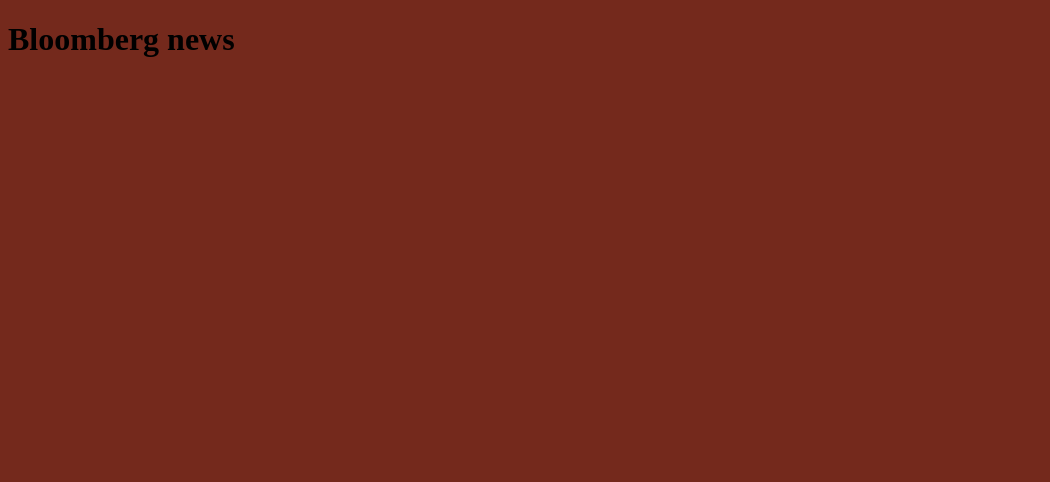
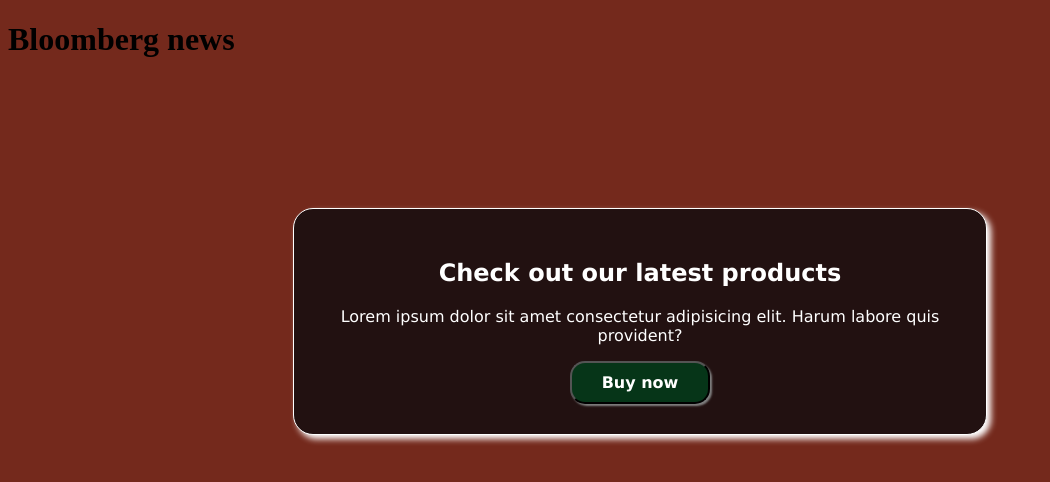
Before and after one commit to Alejupas/npm_uzd_2, a website with bundled scripts: page index.html in a window 1280 px wide. Shown: the whole page, without its empty margins (0-1050 px from the left). Built offline with nearby package versions, Linux system fonts and the light colour scheme.

Commit message:
banner css html js

```diff
--- a/banner.js
+++ b/banner.js
@@ -1,4 +1,26 @@
 // 13N sukurti atskirame faile funkcija banner, kuri grazina i html
 // sustilizuota banneri. css galite aprasyti css atskiram faile.
-// banneryje yra antrasta, paraste, mygtukas,
+// banneryje yra antraste, paraste, mygtukas,
 // extra, paspaudus mygtuka padaryti console log
+function banner() {
+  const bannerDiv = document.createElement("div");
+  bannerDiv.className = "banner-div";
+  document.body.insertAdjacentElement("beforeend", bannerDiv);
+  const bannerHeading = document.createElement("h2");
+  bannerHeading.className = "banner-heading";
+  bannerHeading.textContent = "Check out our latest products";
+  const bannerP = document.createElement("p");
+  bannerP.className = "banner-paragraph";
+  bannerP.textContent =
+    "Lorem ipsum dolor sit amet consectetur adipisicing elit. Harum labore quis provident?";
+  const bannerBtn = document.createElement("button");
+  bannerBtn.className = "banner-btn";
+  bannerBtn.textContent = "Buy now";
+  bannerDiv.append(bannerHeading, bannerP, bannerBtn);
+
+  bannerBtn.addEventListener("click", () => {
+    console.log("paspaudei banerio butona");
+  });
+}
+
+export default banner;
--- a/html.js
+++ b/html.js
@@ -1,2 +1,5 @@
 import mainTitle from "./main_title.js";
 document.body.append(mainTitle("Bloomberg news"));
+
+import banner from "./banner.js";
+banner();
--- a/index.html
+++ b/index.html
@@ -7,6 +7,7 @@
     <script src="./main_title.js" defer type="module"></script>
     <script src="./app.js" defer type="module"></script>
     <script src="./html.js" defer type="module"></script>
+    <script src="./banner.js" defer type="module"></script>
     <script src="./pirmas.js" defer type="module"></script>
     <script src="./antras.js" defer type="module"></script>
     <link rel="stylesheet" href="style.css">
--- a/style.css
+++ b/style.css
@@ -1,3 +1,35 @@
 body {
   background-color: rgb(116, 41, 28);
 }
+
+.banner-div {
+  border: 1px solid white;
+  border-radius: 20px;
+  box-shadow: 4px 4px 6px white;
+  background-color: rgb(34, 17, 17);
+  width: 50%;
+  text-align: center;
+  padding: 30px;
+  color: white;
+  margin: 0 auto;
+  margin-top: 150px;
+  font-family: Verdana, Geneva, Tahoma, sans-serif;
+}
+
+.banner-btn {
+  padding: 10px 30px;
+  border-radius: 15px;
+  box-shadow: 2px 2px 2px grey;
+  font-size: 16px;
+  font-weight: 700;
+  background-color: rgb(6, 53, 24);
+  font-family: Verdana, Geneva, Tahoma, sans-serif;
+  color: white;
+}
+
+.banner-btn:hover {
+  background-color: rgb(224, 183, 0);
+  transition: transform 0.2s;
+  transform: scale(1.2);
+  color: black;
+}
```
